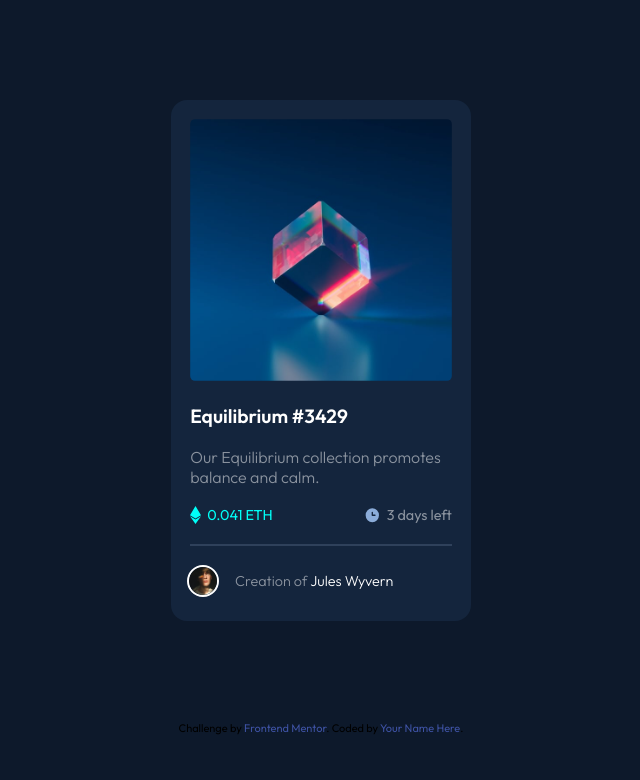
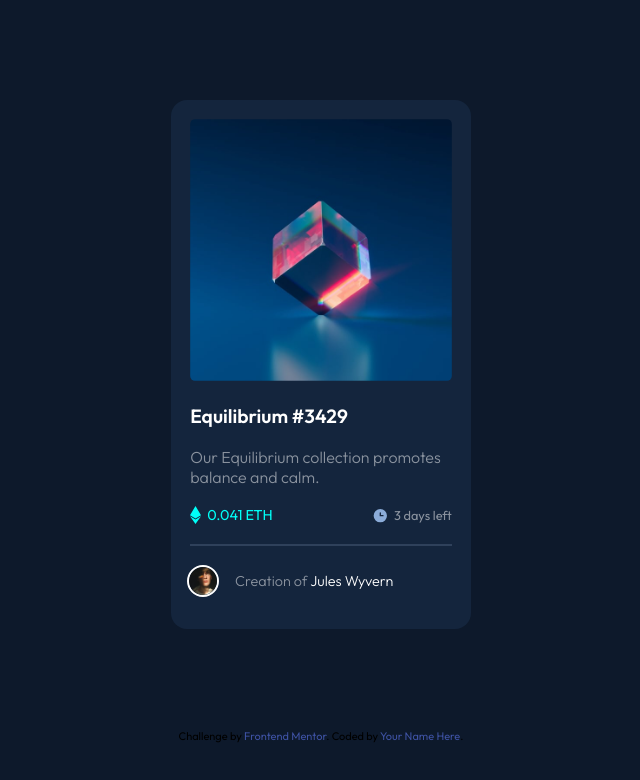
Before and after one commit to x3python/NFT-preview-card-component, a plain HTML site: page index.html in a window 1280 px wide. Shown: the whole page, without its empty margins (319-959 px from the left). Drawn offline with Linux system fonts and the light colour scheme.

Commit message:
Update style.css

```diff
--- a/style.css
+++ b/style.css
@@ -37,7 +37,7 @@ p.date{
     color: #fff;
     padding-left: 1rem;
     font-weight: 300;
-    font-size: 0.9rem;
+    font-size: 0.8rem;
 }
 p.price{
     color: hsl(178, 100%, 50%);
@@ -90,7 +90,7 @@ hr{
 .cr{
     display: flex;
     align-items: center;
-    padding-bottom: 1.5rem;
+    padding-bottom: 2rem;
     padding-left: 1rem;
 }
 .item{
```
